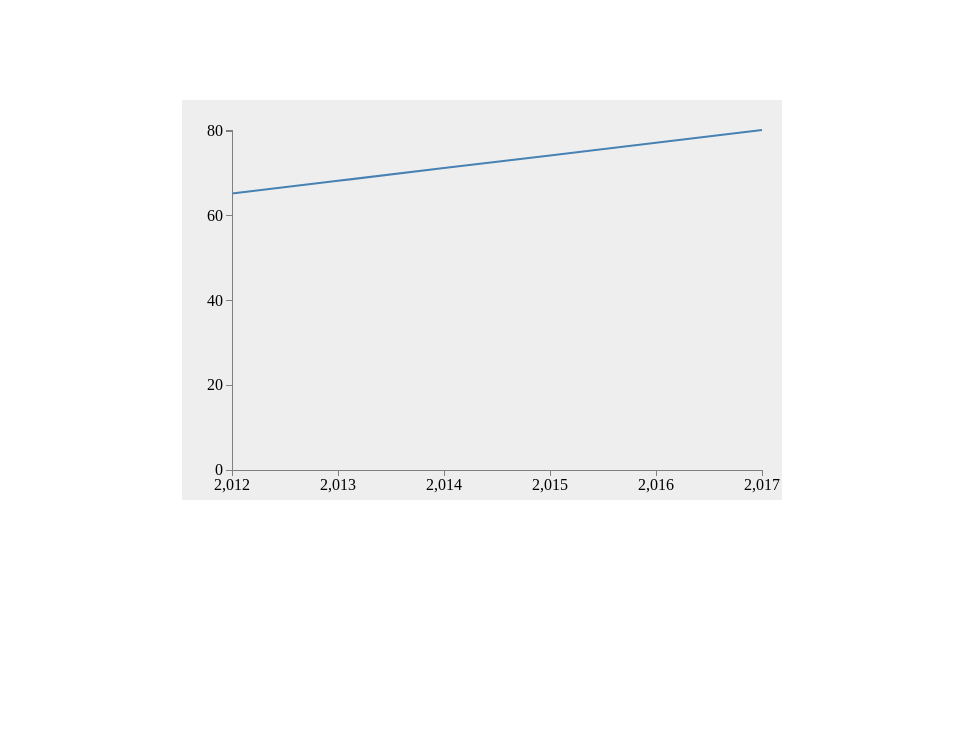
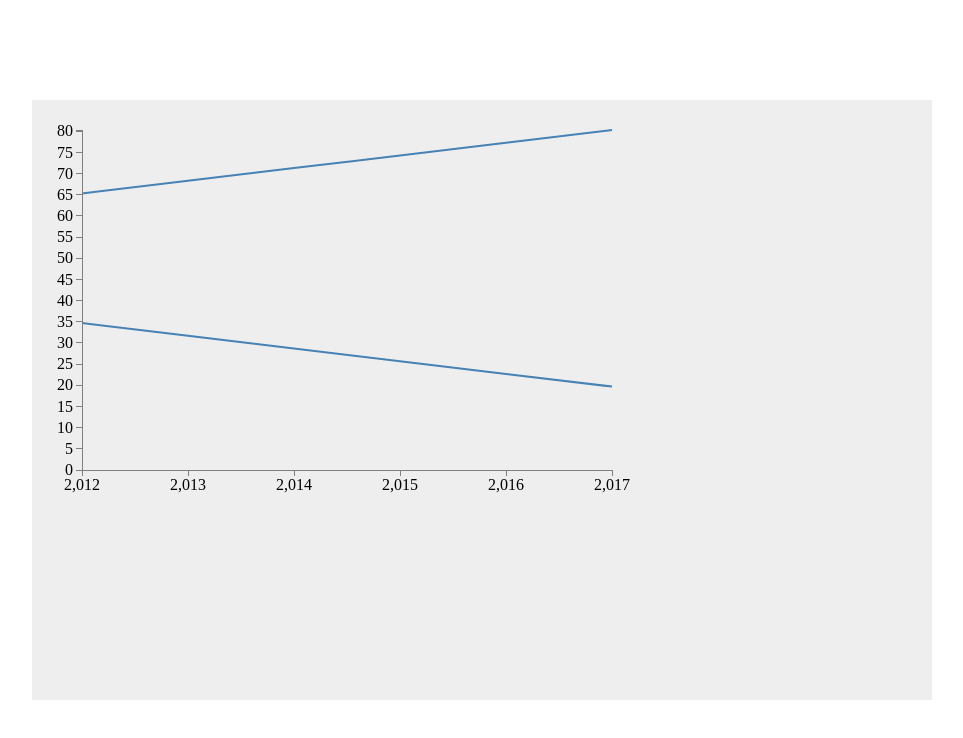
Before and after one commit to capimichi/unibo_sistemi_multimediali, a plain HTML site: page line_chart.html in a window 1280 px wide. Shown: the whole page, without its empty margins (158-1121 px from the left). Drawn offline with nearby package versions, Linux system fonts and the light colour scheme.

Commit message:
Line chart 3

```diff
--- a/line_chart.html
+++ b/line_chart.html
@@ -3,8 +3,8 @@
 <style>
 
     #chart-container {
-        width: 600px;
-        height: 400px;
+        width: 900px;
+        height: 600px;
         margin: 100px auto 0;
         background-color: #eee;
     }
@@ -59,15 +59,24 @@
         .orient("bottom").ticks(5);
 
     var yAxis = d3.svg.axis().scale(y)
-        .orient("left").ticks(5);
+        .orient("left").ticks(20);
 
     // Define the line
-    var valueline = d3.svg.line()
+    var occupatiLine = d3.svg.line()
         .x(function (d) {
             return x(d.date);
         })
         .y(function (d) {
             return y(d.occupati);
+        });
+
+    // Define the line
+    var nonOccupatiLine = d3.svg.line()
+        .x(function (d) {
+            return x(d.date);
+        })
+        .y(function (d) {
+            return y(d.non_occupati);
         });
 
     // Adds the svg canvas
@@ -96,8 +105,13 @@
 
         // Add the valueline path.
         svg.append("path")
-            .attr("class", "line")
-            .attr("d", valueline(data));
+            .attr("class", "line occupati")
+            .attr("d", occupatiLine(data));
+
+        // Add the valueline path.
+        svg.append("path")
+            .attr("class", "line non_occupati")
+            .attr("d", nonOccupatiLine(data));
 
         // Add the X Axis
         svg.append("g")
```
